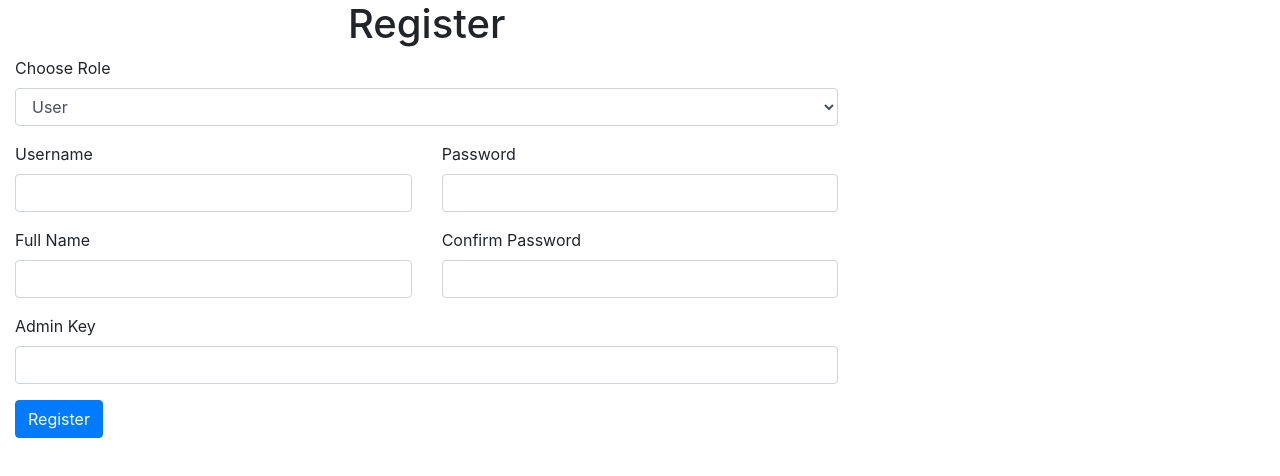
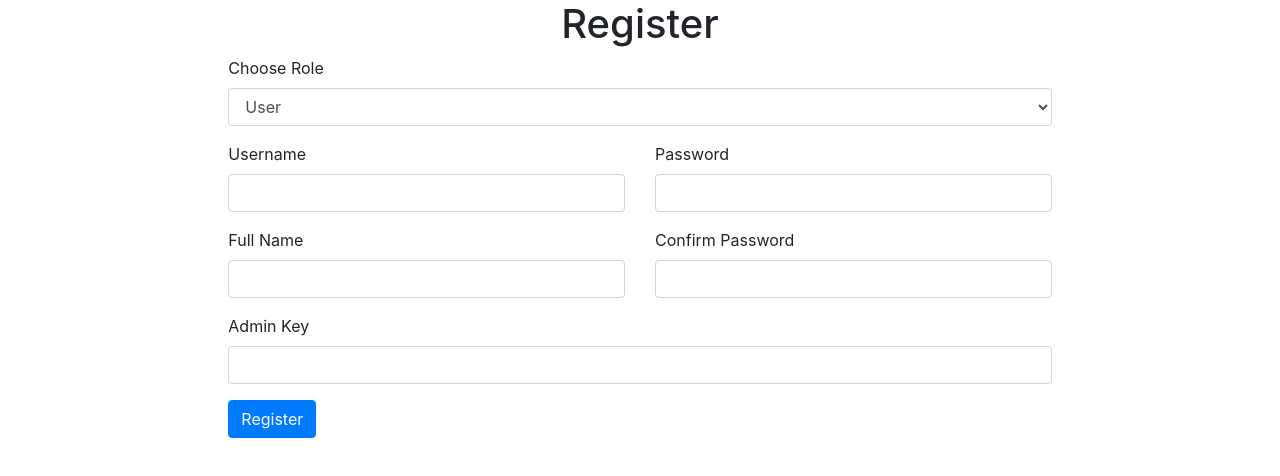
Before and after one commit to matthew-kuhn/cs5610-project-client, a React (Create React App) app: page /register in a window 1280 px wide. Shown: the top 476 px of the page. Built offline with nearby package versions, Linux system fonts and the light colour scheme.

Commit message:
add react

```diff
--- a/package.json
+++ b/package.json
@@ -8,6 +8,7 @@
     "@testing-library/user-event": "^12.1.10",
     "axios": "^0.21.0",
     "bootstrap": "^4.5.3",
+    "mdbreact": "^5.0.0",
     "react": "^17.0.1",
     "react-dom": "^17.0.1",
     "react-scripts": "4.0.0",
--- a/src/project/Register/register.js
+++ b/src/project/Register/register.js
@@ -48,8 +48,8 @@ export default class Register extends React.Component {
 
   render() {
     return (
-      <div>
-        <div className="col-8 ">
+      <div className="d-flex justify-content-center">
+        <div className="col-8">
           <h1 className="d-flex justify-content-center">Register</h1>
           <div className="form-group">
             <label htmlFor="login-role">Choose Role</label>
```
Also changed, not shown: 1 other file (tests, documents, lock files or other folders).
